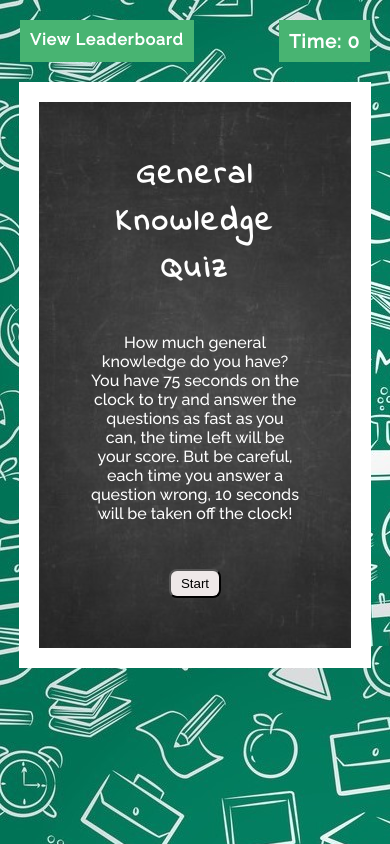
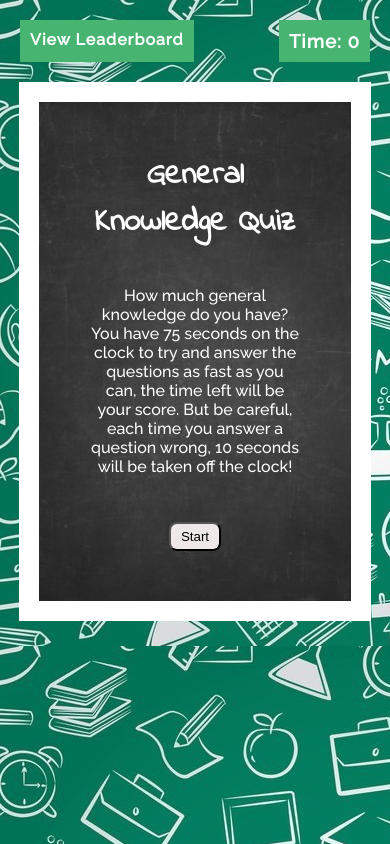
Before and after one commit to sali6798/code-quiz, a plain HTML site: page index.html in a window 390 px wide. Drawn offline with Linux system fonts and the light colour scheme.

Commit message:
adjusted letter spacing on sm screens

```diff
--- a/style.css
+++ b/style.css
@@ -117,6 +117,10 @@ tr:nth-child(1) {
 
 /* small devices and less */
 @media screen and (max-width: 575px) {
+    h1 {
+        letter-spacing: 0;
+    }
+
     .container {
         width: 80%;
     }
```
